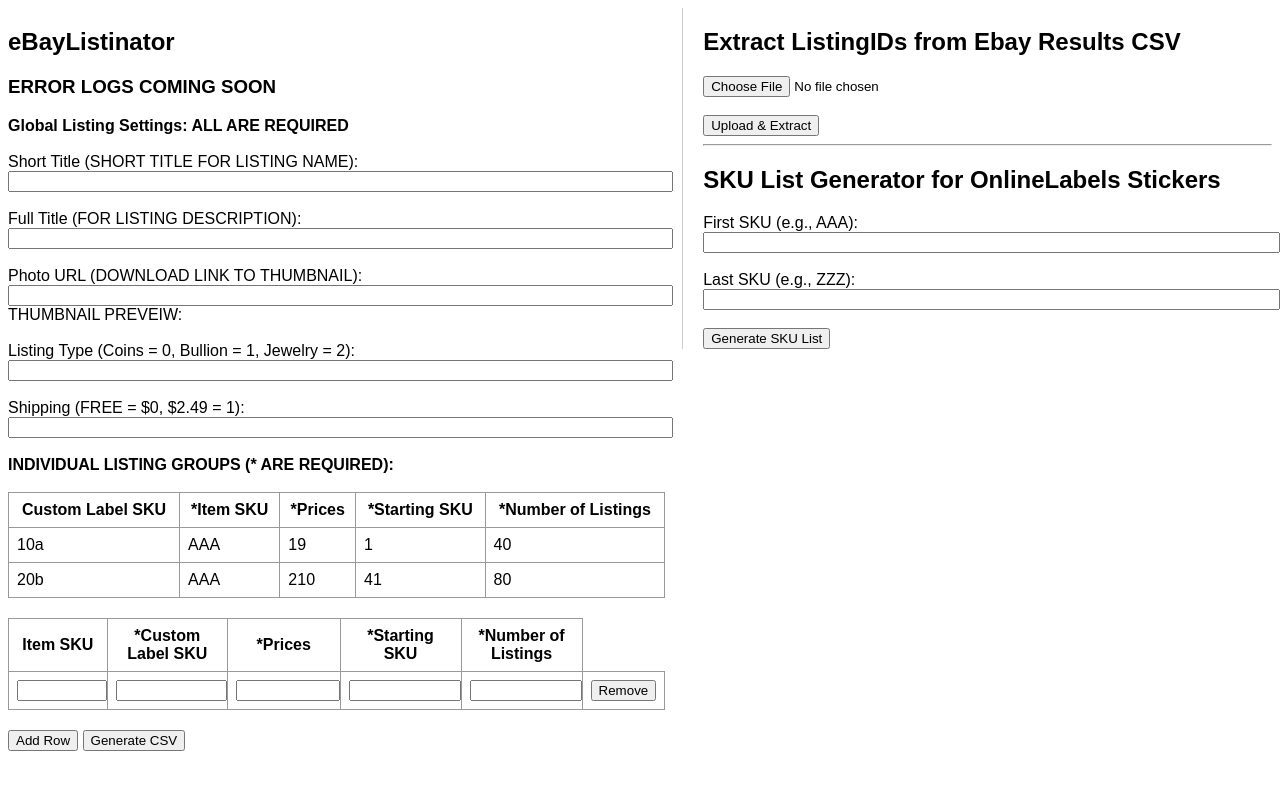
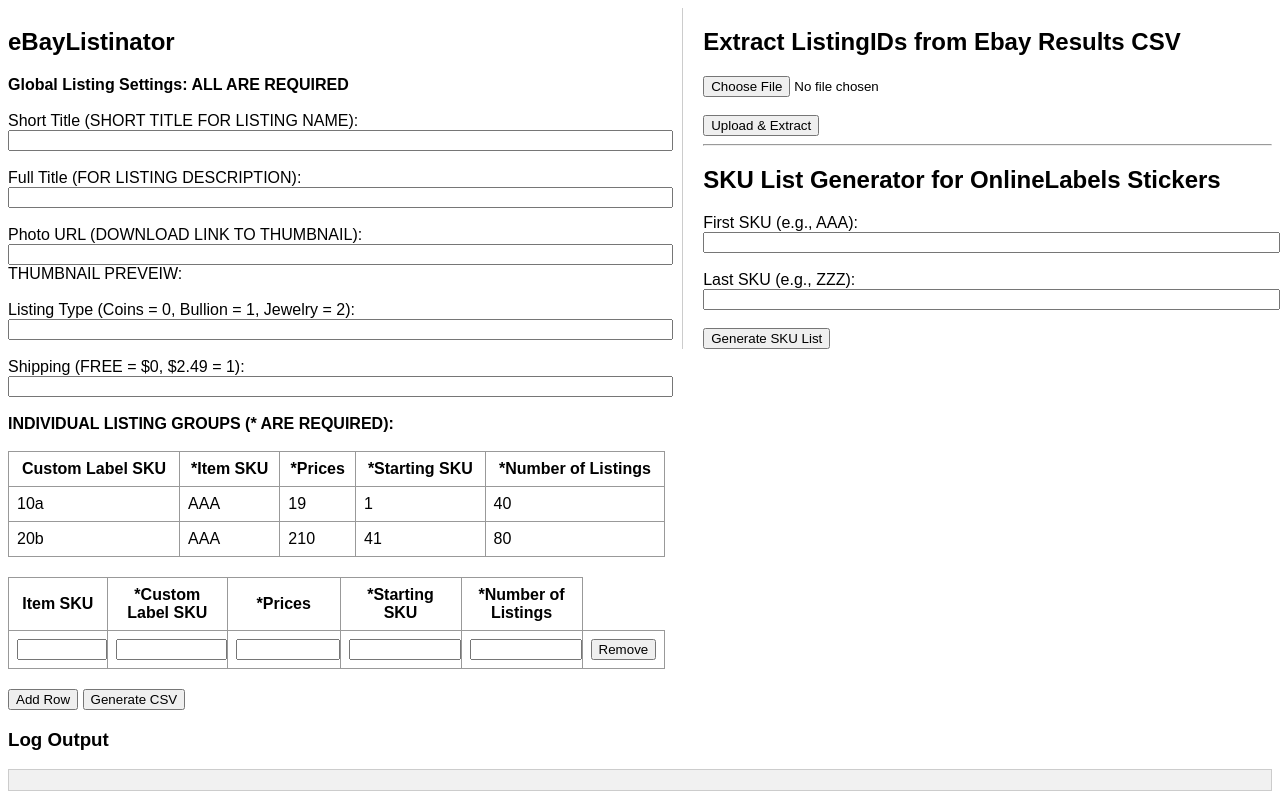
Before and after one commit to Vixcalibur/ebaylistinator, a FastAPI app: page / in a window 1280 px wide. Before the commit the page ends 751 px from the top, so only its background shows below. Run offline with FastAPI, Linux system fonts and the light colour scheme.

Commit message:
Update index.html: error log fuctionality

```diff
--- a/templates/index.html
+++ b/templates/index.html
@@ -51,7 +51,6 @@
     <!-- LEFT SIDE FORM -->
     <div class="form-section">
         <h2>eBayListinator</h2>
-        <h3>ERROR LOGS COMING SOON</h3>
 
         <form method="post" action="/generate">
             <label><b>Global Listing Settings: ALL ARE REQUIRED</b></label><br><br>
@@ -163,6 +162,11 @@
 
 </div>
 
+<div>
+    <h3>Log Output</h3>
+    <pre id="log-output" style="background:#f1f1f1; padding:10px; border:1px solid #ccc; max-height:300px; overflow-y:auto;"></pre>
+</div>
+
 <script>
 function addRow() {
     const table = document.getElementById('input-grid').getElementsByTagName('tbody')[0];
@@ -198,6 +202,13 @@ function updateImage() {
     img.style.display = 'none';
   }
 }
+
+function logMessage(message) {
+  const logBox = document.getElementById('log-output');
+  logBox.textContent += message + '\n';
+  logBox.scrollTop = logBox.scrollHeight; // auto-scroll to bottom
+}
+
 </script>
 
 </body>
```
